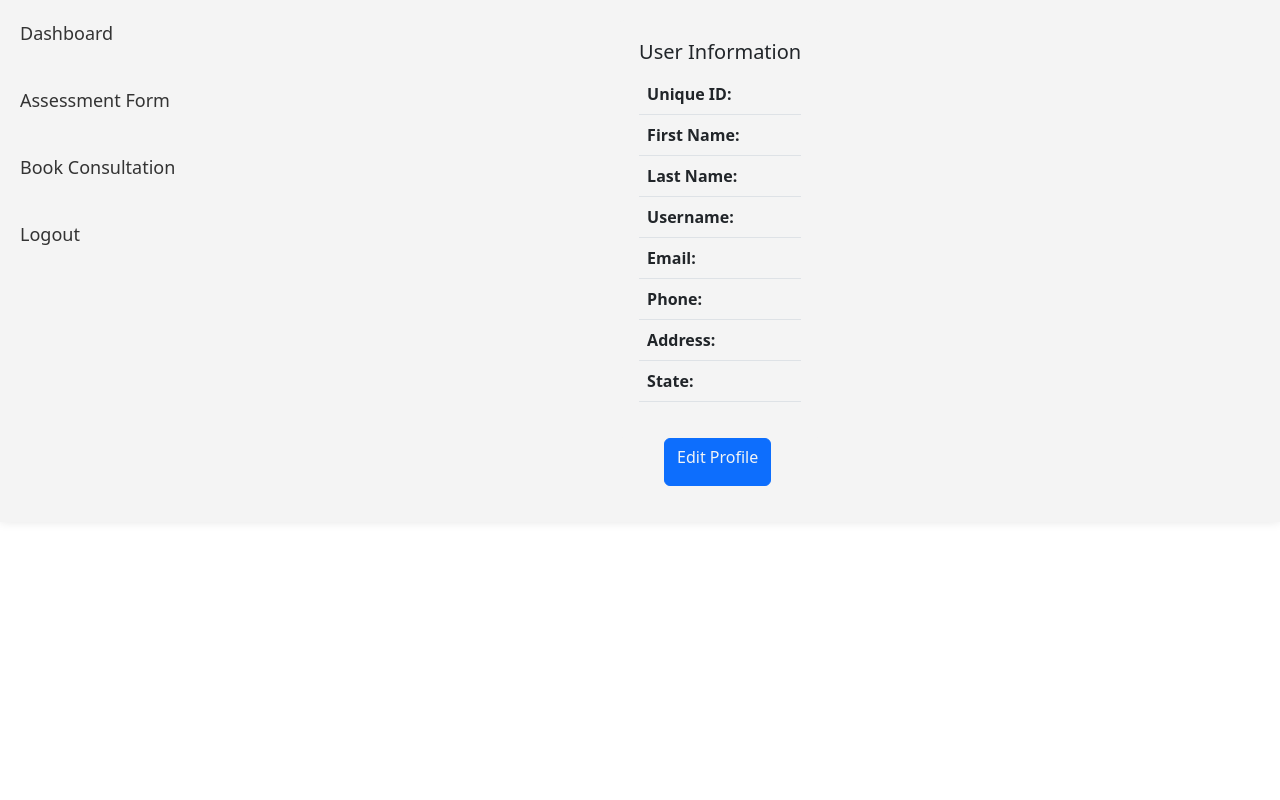
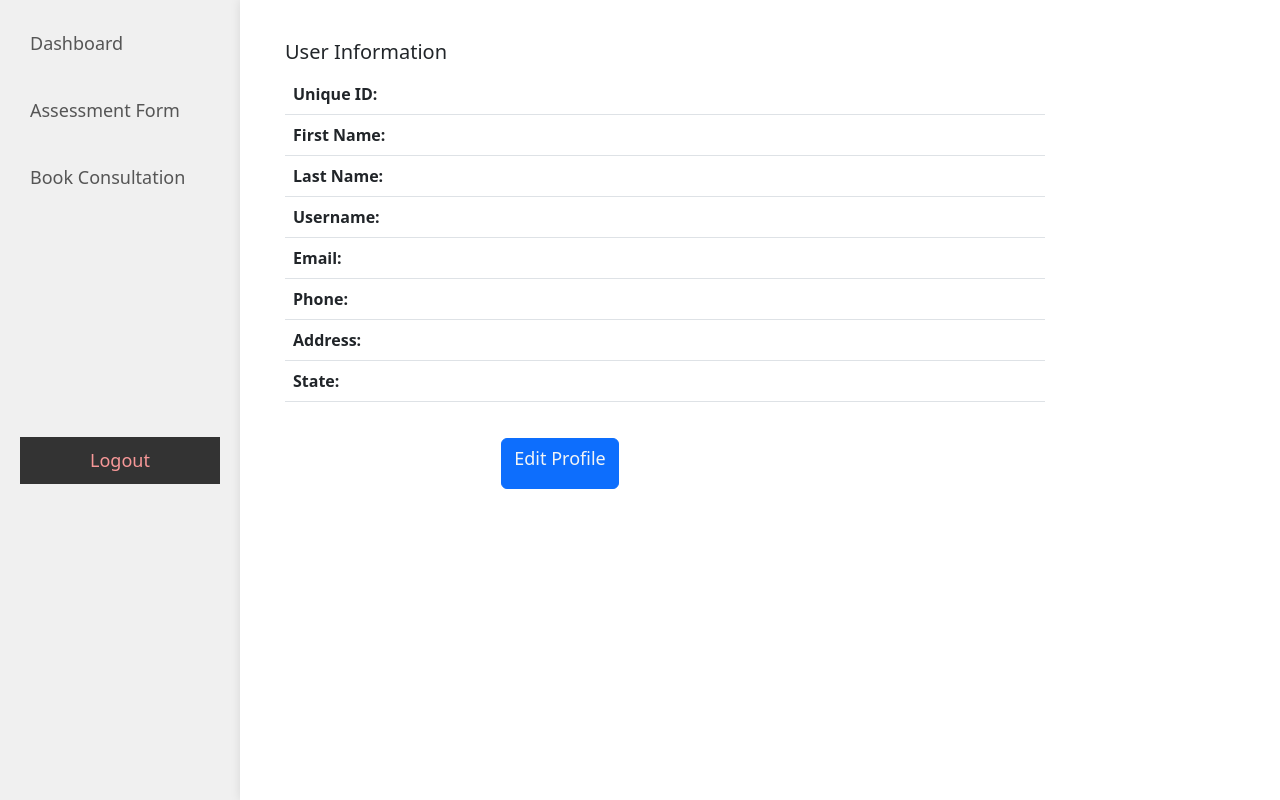
Before and after one commit to elugabriel/cardiovascular-disease-prediction, a Flask app: page /profile in a window 1280 px wide. Run offline with Flask 3, Linux system fonts and the light colour scheme; data comes from the database, SQL or seed files in the repository; both versions use the stored data as it was after the commit.

Commit message:
feat: stylings adjusted

```diff
--- a/static/css/style.css
+++ b/static/css/style.css
@@ -193,7 +193,7 @@
     margin: 0;
     padding: 0;
     background-size: cover;
-    background-position: center;"
+    background-position: center;
     color: #fff;
     text-align: center;
     padding: 10px;
--- a/static/css/user_dashboard.css
+++ b/static/css/user_dashboard.css
@@ -1,22 +1,38 @@
 /* user_dashboard.css */
+
+/* Prevent overflow */
+html, body {
+    overflow-x: hidden;
+    margin: 0;
+    padding: 0;
+}
 
 .dashboard-container {
     display: flex;
-    justify-content: space-between;
-    align-items:flex-start; /* Align items to the top */
     width: 100%;
-    max-width: 2000px; /* Adjust the max-width as needed */
-    margin: 0 auto;
+    min-height: 100vh;
+}
+
+.dashboard-content {
+    flex: 1;
+    order: 1;
+    background-color: #f0f0f0;
     padding: 20px;
-    background-color: #f4f4f4;
     box-shadow: 0 0 10px rgba(0, 0, 0, 0.1);
-
 
 }
 
 .user-profile h1 {
     font-size: 24px;
-    margin-top: 0;
+    color: #333;
+
+}
+
+.dashboard-links{
+  display: flex;
+  flex-direction: column;
+  justify-content: space-between;
+  gap: 200px;
 }
 
 .dashboard-links ul {
@@ -24,22 +40,45 @@
     padding: 0;
 }
 
-.dashboard-links li {
-    margin-bottom: 40px; /* Increase spacing between links */
+.dashboard-links ul li {
+    margin-bottom: 20px;
 }
 
-.dashboard-links a {
+.dashboard-links ul a {
     text-decoration: none;
     font-size: 18px;
-    color: #333;
+    color: #555;
+    display: block;
+    padding: 10px 10px;
+    width: max-content;
+    border-radius: 5px;
+    transition: .3s all ease-in-out;
+
 }
 
-.dashboard-links a:hover {
-    color: #007bff;
+.dashboard-links ul a:hover {
+    color: #f0f0f0;
+    background-color: #555;
+}
+
+button{
+
+    background-color: #333333;
+    text-align: center;
+    border: none;
+    padding: 10px;
+    cursor: pointer;
+}
+
+button a{
+    text-decoration: none;
+    font-size: 18px;
+    color: rgb(247, 152, 152);
 }
 
 .cardio-info {
-    flex: 1;
+    flex: 5;
+    order: 2;
     text-align: justify;
     padding: 20px;
     background-color: #fff;
@@ -48,6 +87,7 @@
 
 .cardio-info h2 {
     font-size: 24px;
+    color: #333;
 }
 
 .cardio-info p {
--- a/static/css/user_profile.css
+++ b/static/css/user_profile.css
@@ -4,8 +4,12 @@
 }
 
 .profile-container {
-    max-width: 2000px;
-    margin: 0 auto;
+    flex: 5;
+    order: 2;
+    text-align: justify;
+    padding: 20px;
+    background-color: #fff;
+    box-shadow: 0 0 10px rgba(0, 0, 0, 0.1);
 
 }
 
@@ -15,15 +19,20 @@
 }
 
 .profile-info {
-    background-color: #f4f4f4;
+    /* background-color: #f4f4f4; */
     padding: 20px;
     border-radius: 5px;
     margin-left: 5px;
+    max-width: 800px;
 }
 
 .profile-info h2 {
     font-size: 20px;
     margin-bottom: 10px;
+}
+
+.profile-links{
+    max-width: 600px;
 }
 
 .profile-links ul {
--- a/templates/profile.html
+++ b/templates/profile.html
@@ -19,8 +19,8 @@
                     <li><a href="{{ url_for('user_dashboard') }}">Dashboard</a></li>
                     <li><a href="#">Assessment Form</a></li>
                     <li><a href="#">Book Consultation</a></li>
-                    <li><a href="{{ url_for('logout') }}">Logout</a></li>
                 </ul>
+                <button><a href="{{ url_for('logout') }}" class="logout">Logout</a></button>
             </div>
         </div>
 
--- a/templates/user_dashboard.html
+++ b/templates/user_dashboard.html
@@ -9,7 +9,7 @@
         <div class="dashboard-content">
             <div class="user-profile">
                 <!-- <h1>Welcome </h1> <br> -->
-                <h1> {{ session['username'] | capitalize }} </h1>
+                <h1>Welcome {{ session['username'] | capitalize }} </h1>
                 <!-- <h1>Welcome {{ session['username'] | capitalize }}</h1> -->
             </div>
             <div class="dashboard-links">
@@ -17,8 +17,8 @@
                     <li><a href="{{ url_for('profile') }}">Profile</a></li>
                     <li><a href="#">Assessment Form</a></li>
                     <li><a href="#">Book Consultation</a></li>
-                    <li><a href="{{ url_for('logout') }}">Logout</a></li>
                 </ul>
+                <button><a href="{{ url_for('logout') }}" class="logout">Logout</a></button>
             </div>
         </div>
         <div class="cardio-info">
```
Also changed, not shown: database.db.
